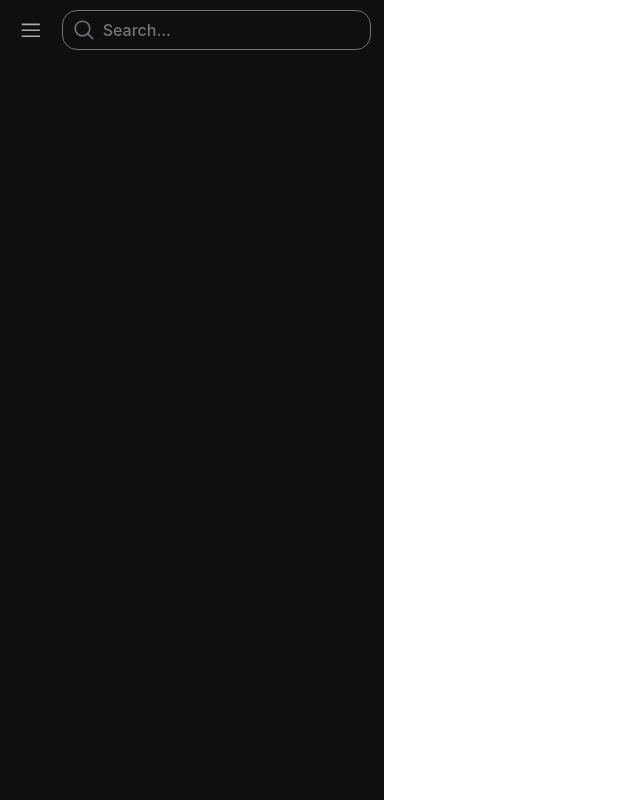
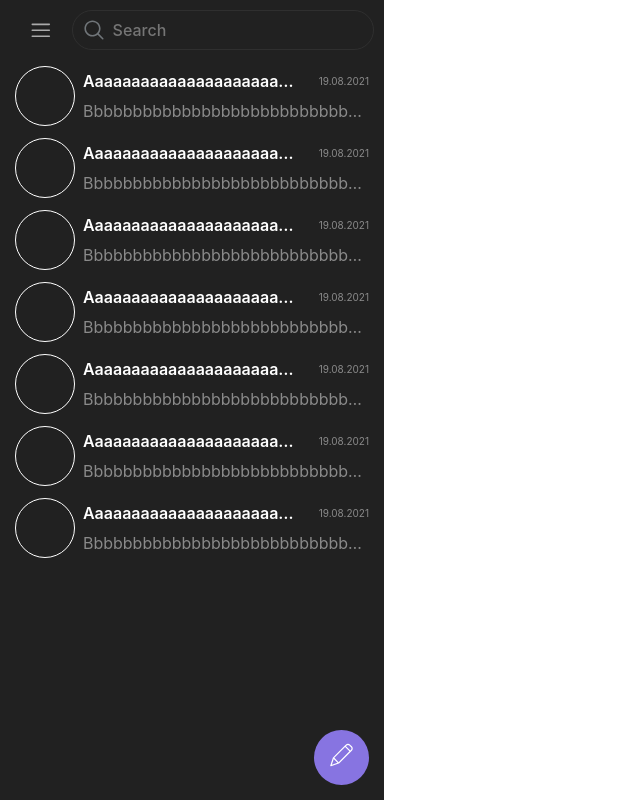
Before and after one commit to fe-bootcamp-2021/chat-app, a React (Vite) app: page / in a window 1280 px wide. Shown: the whole page, without its empty margins (0-640 px from the left). Built offline with nearby package versions, Linux system fonts and the light colour scheme; no server answers.

Commit message:
feat(ToChatMenu): Added ToChatMenu component

```diff
--- a/src/components/Login/Login.jsx
+++ b/src/components/Login/Login.jsx
@@ -8,7 +8,6 @@ import { TelegramLogo } from "../Icons/icons";
 import signInWithEmailAndPassword from "../../services/signInWithEmailAndPassword";
 import { types } from "../../constants/types";
 import { routes } from "../../constants/routes";
-import NewChatMenu from "../NewChatMenu/NewChatMenu";
 import classes from "./Login.module.css";
 
 export default function LoginForm() {
@@ -38,7 +37,6 @@ export default function LoginForm() {
       <div className={classes.logo}>
         <TelegramLogo />
       </div>
-      <NewChatMenu />
       <h1 className={classes.loginFormTitle}>Sign In to Telegram</h1>
       <Link to={routes.register.url}>Create Account</Link>
       <p>Please confirm your email and enter your password.</p>
--- a/src/components/NewChatMenu/NewChatMenu.jsx
+++ b/src/components/NewChatMenu/NewChatMenu.jsx
@@ -13,7 +13,7 @@ export default function NewChatMenu() {
   };
 
   return (
-    <>
+    <div style={{ position: "absolute", bottom: "0", right: "0" }}>
       <div className={cn([classes.container], { [classes.hide]: !isVisible })}>
         <div className={classes.NewChatMenuRow}>
           <div className={classes.iconSpeaker}>
@@ -40,6 +40,6 @@ export default function NewChatMenu() {
         className={classes.NewChatMenuBtn}
         type={types.button.type}
       />
-    </>
+    </div>
   );
 }
--- a/src/components/NewChatMenu/NewChatMenu.module.css
+++ b/src/components/NewChatMenu/NewChatMenu.module.css
@@ -1,8 +1,8 @@
 .container {
   position: absolute;
   width: 230px;
-  left: 473px;
-  top: 33px;
+  left: -246px;
+  top: -272px;
   padding: 13px 0px;
   border-radius: 15px;
   box-shadow: 0px 2px 8px 1px rgb(0 0 0 / 24%);
@@ -12,7 +12,9 @@
   display: none;
 }
 .NewChatMenuBtn {
-  position: relative;
+  position: absolute;
+  bottom: 15px;
+  right: 15px;
   cursor: pointer;
   width: 55px;
   height: 55px;
@@ -30,7 +32,7 @@
 }
 
 .NewChatMenuRow:hover {
-  background-color: #352d2db4;
+  background-color: var(--hover-bg-color);
   cursor: pointer;
 }
 
--- a/src/components/Search/Search.module.css
+++ b/src/components/Search/Search.module.css
@@ -1,13 +1,15 @@
 .search {
+  width: 100%;
   background: transparent;
   border: 1px solid var(--muteGrey-color);
-  border-radius: 15px;
+  border-color: #2f2f2f;
+  border-radius: 30px;
   padding: 10px;
   outline: none;
   color: #fff;
   font-weight: var(--thickness-medium);
   text-indent: 30px;
-  width: 100%;
+  transition: 0.3s;
 }
 
 .searchBox {
--- a/src/components/Sidebar/Sidebar.jsx
+++ b/src/components/Sidebar/Sidebar.jsx
@@ -1,7 +1,9 @@
-import React from 'react';
-import BurgerMenu from '../BurgerMenu/BurgerMenu';
-import Search from '../Search/Search';
-import classes from './Sidebar.module.css';
+import React from "react";
+import BurgerMenu from "../BurgerMenu/BurgerMenu";
+import NewChatMenu from "../NewChatMenu/NewChatMenu";
+import Search from "../Search/Search";
+import ToChatMenu from "../ToChatMenu/ToChatMenu";
+import classes from "./Sidebar.module.css";
 
 function Sidebar() {
   return (
@@ -10,7 +12,16 @@ function Sidebar() {
         <BurgerMenu />
         <Search />
       </div>
-      <div className='sidebar__content'></div>
+      <div className="sidebar__content" style={{ paddingTop: "60px" }}>
+        <ToChatMenu />
+        <ToChatMenu />
+        <ToChatMenu />
+        <ToChatMenu />
+        <ToChatMenu />
+        <ToChatMenu />
+        <ToChatMenu />
+        <NewChatMenu />
+      </div>
     </div>
   );
 }
--- a/src/components/Sidebar/Sidebar.module.css
+++ b/src/components/Sidebar/Sidebar.module.css
@@ -3,13 +3,16 @@
   height: 100vh;
   width: 100%;
   margin-right: 1px;
-  background: var(--bg-color);
+  background: var(--darkGrey-color);
+  position: relative;
 }
 
 .sidebar__header {
+  position: fixed;
+  width: 30%;
+  height: 60px;
+  padding: 10px;
   display: flex;
   align-items: center;
-  position: fixed;
-  top: 10px;
-  width: 29%;
+  background: var(--darkGrey-color);
 }
--- /dev/null
+++ b/src/components/ToChatMenu/ToChatMenu.jsx
@@ -0,0 +1,29 @@
+import React from "react";
+import classes from "./ToChatMenu.module.css";
+
+export default function ToChatMenu() {
+  return (
+    <>
+      <div className={classes.toChatMenuWrapper}>
+        <div className={classes.dialogAvatar}>
+          <div className={classes.circle}></div>
+        </div>
+        <div className={classes.userCaption}>
+          <div className={classes.dialogTitle}>
+            <div className={classes.userTitle}>
+              <p>Aaaaaaaaaaaaaaaaaaaaaaaaaaaaaaaaaaaaaaaaaa</p>
+            </div>
+            <div className={classes.dialogTitleDetails}>
+              <p>19.08.2021</p>
+            </div>
+          </div>
+          <div className={classes.dialogSubTitle}>
+            <p>
+              Bbbbbbbbbbbbbbbbbbbbbbbbbbbbbbbbbbbbbbbbbbbbbbbbbbbbbbbbbbbbbbb
+            </p>
+          </div>
+        </div>
+      </div>
+    </>
+  );
+}
--- /dev/null
+++ b/src/components/ToChatMenu/ToChatMenu.module.css
@@ -0,0 +1,72 @@
+.toChatMenuWrapper {
+  width: 98%;
+  display: flex;
+  margin-left: 2%;
+  height: 72px;
+  transition: 0.05s;
+}
+
+.toChatMenuWrapper:hover {
+  background-color: var(--hover-bg-color);
+  cursor: pointer;
+  border-radius: 10px;
+}
+
+.dialogAvatar {
+  width: 20%;
+  display: flex;
+  justify-content: center;
+  align-items: center;
+}
+
+.circle {
+  width: 60px;
+  height: 60px;
+  border-radius: 50%;
+  border: 1px solid rgb(255, 255, 255);
+}
+
+.userCaption {
+  width: 80%;
+  display: flex;
+  flex-direction: column;
+  justify-content: space-between;
+}
+
+.dialogTitle {
+  display: flex;
+  justify-content: space-between;
+  height: 42px;
+  line-height: 42px;
+}
+
+.userTitle {
+  width: 70%;
+  color: white;
+  font-size: var(--size-small);
+  font-weight: var(--thickness-semi-bold);
+}
+
+.dialogTitleDetails {
+  width: 30%;
+  color: #8a8a8a;
+  font-size: var(--size-micro);
+  padding-left: 25px;
+}
+
+.dialogSubTitle {
+  width: 93%;
+  height: 32px;
+  color: #8a8a8a;
+  font-size: var(--size-small);
+}
+
+p {
+  white-space: nowrap;
+  overflow: hidden;
+  text-overflow: ellipsis;
+}
+
+input[type="search"]:hover {
+  border: 1px solid #707579;
+}
--- a/src/constants/types.js
+++ b/src/constants/types.js
@@ -4,7 +4,7 @@ export const types = {
       type: 'search',
       id: 'search',
       label: 'Search',
-      name: 'Search...',
+      name: 'Search',
     },
 
     password: {
--- a/src/root.css
+++ b/src/root.css
@@ -10,6 +10,7 @@
   --muteGrey-color: #707579;
   --notifyGreen: #0ac630;
   --closeIcon-bg-color: #8774e1;
+  --hover-bg-color: #352d2db4;
 
   /************ Typography Variables ******************/
 
```
